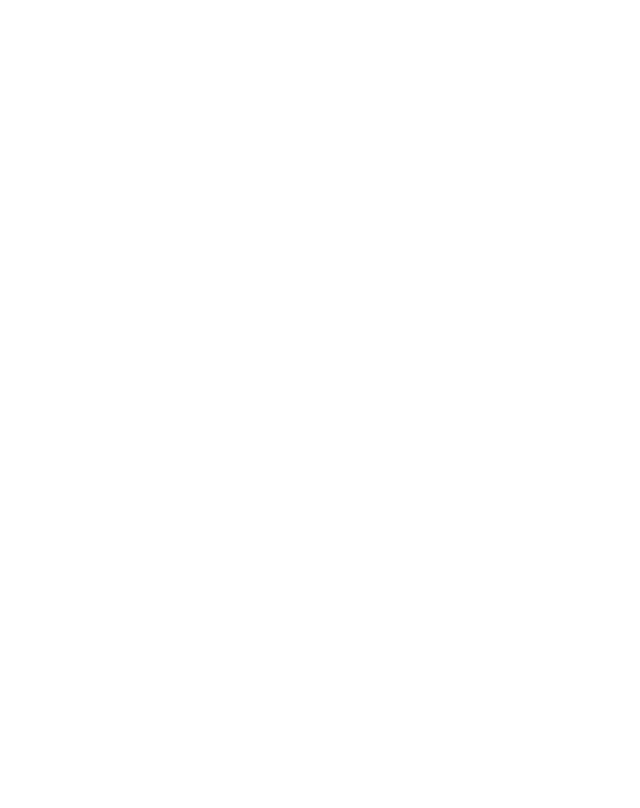
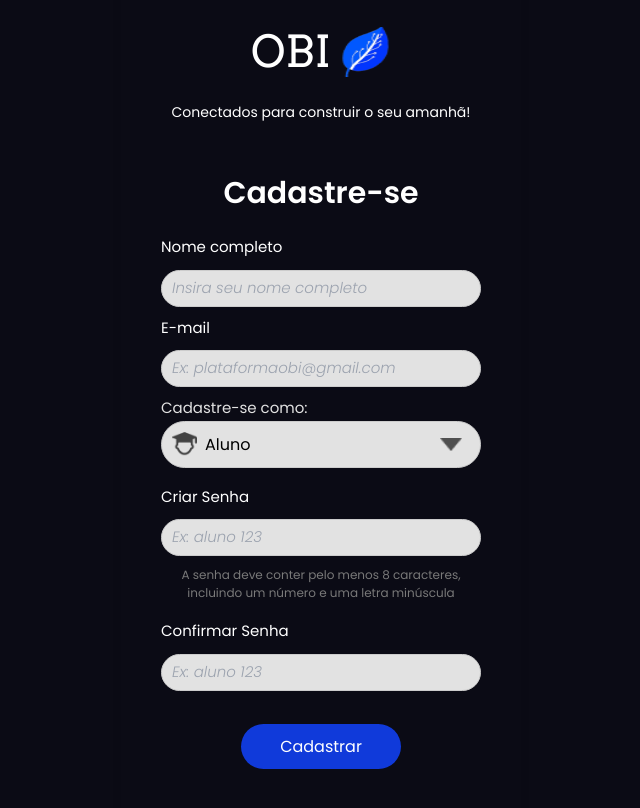
Before and after one commit to ruanpedroguedes/Sistema_Escolar-OBI, a website: page Front-End/cadastraUser.html in a window 1280 px wide. Shown: the whole page, without its empty margins (319-959 px from the left). Drawn offline with Linux system fonts and the light colour scheme.

Commit message:
Finalizado tela de cadastro

```diff
--- a/Front-End/cadastraUser.html
+++ b/Front-End/cadastraUser.html
@@ -3,9 +3,66 @@
 <head>
     <meta charset="UTF-8">
     <meta name="viewport" content="width=device-width, initial-scale=1.0">
-    <title>Cadastro de Aluno</title>
+    <title>Cadastro</title>
+    <link rel="stylesheet" href="styles/cadastroUser.css">
+    <link rel="stylesheet" href="styles/fonts.css">
 </head>
 <body>
+    <div class="form-container">
+        <div class="logo-name">
+            <h1>OBI</h1>
+            <img src="img/logobranca 1.png" alt="Logo" class="logo">
+        </div>
+        <p class="welcome-message">Conectados para construir o seu amanhã!</p>
 
+
+        <h2>Cadastre-se</h2>
+
+        <form action="/login" method="POST">
+            <label class="nomesLabel" id="labelNome" for="">Nome completo</label>
+            <input type="text" name="username" placeholder="Insira seu nome completo" required>
+
+            <label id="labelEmail" for="">E-mail</label>
+            <input type="password" name="password" placeholder="Ex: plataformaobi@gmail.com" required>
+
+            <div class="cadastro-container">
+                <label for="cargo">Cadastre-se como: </label>
+                <div class="select-container">
+                    <div class="custom-select">
+                        <div class="selected-option" id="selected-option">
+                            <img src="img/Student Male.png" alt="Aluno">
+                            <span>Aluno</span>
+                            <img class="polygon" style="width: 10; height: 13px;" src="img/Polygon 1.png" alt="">
+                        </div>
+                        <div class="options-container" id="options-container">
+                            <div data-value="aluno">
+                                <img src="img/Student Male.png" alt="Aluno">
+                                <span>Aluno</span>
+                            </div>
+                            <div data-value="professor">
+                                <img src="img/Tuition.png" alt="Professor">
+                                <span>Professor</span>
+                            </div>
+                            <div data-value="coordenacao">
+                                <img src="img/People.png" alt="Coordenação">
+                                <span>Coordenação</span>
+                            </div>
+                        </div>
+                    </div>
+                </div>
+            </div>
+            <br>
+            <label id="labelCriarSenha" for="">Criar Senha</label>
+            <input type="password" name="password" placeholder="Ex: aluno 123" required>
+
+            <p id="textoSenha">A senha deve conter pelo menos 8 caracteres, incluindo um número e uma letra minúscula</p>
+            <br>
+            <label id="labelConfirmarSenha" for="">Confirmar Senha</label>
+            <input type="password" name="password" placeholder="Ex: aluno 123" required>
+
+            <button type="submit" class="btn-cadastro">Cadastrar</button>
+        </form>
+
+        <script src="opcao.js"></script>
 </body>
 </html>
--- /dev/null
+++ b/Front-End/opcao.js
@@ -0,0 +1,24 @@
+const selectedOption = document.getElementById('selected-option');
+const optionsContainer = document.getElementById('options-container');
+const options = optionsContainer.querySelectorAll('div');
+
+selectedOption.addEventListener('click', () => {
+    optionsContainer.style.display = optionsContainer.style.display === 'none' || optionsContainer.style.display === ''
+        ? 'block'
+        : 'none';
+});
+
+options.forEach(option => {
+    option.addEventListener('click', () => {
+        const img = option.querySelector('img').src;
+        const text = option.querySelector('span').textContent;
+        selectedOption.innerHTML = `<img src="${img}" alt="${text}"><span>${text}</span>`;
+        optionsContainer.style.display = 'none';
+    });
+});
+
+document.addEventListener('click', function(event) {
+    if (!event.target.closest('.custom-select')) {
+        optionsContainer.style.display = 'none';
+    }
+});
--- /dev/null
+++ b/Front-End/styles/cadastroUser.css
@@ -0,0 +1,231 @@
+body {
+     margin: 0;
+     padding: 0;
+     height: 100vh;
+     display: flex;
+     justify-content: center;
+     align-items: center;
+     background-color: #0B0B15; /* Cor de fundo do body */
+ }
+
+ * {
+     margin: 0;
+     padding: 0;
+     box-sizing: border-box;
+ }
+
+ .form-container {
+     padding: 40px;
+     border-radius: 10px;
+     box-shadow: 0 4px 8px rgba(0, 0, 0, 0.1);
+     width: 100%;
+     max-width: 400px;
+     text-align: center;
+ }
+
+ .logo-name {
+     display: flex;
+     align-items: center;
+     justify-content: center;
+     margin-bottom: 20px;
+     font-family: "Arvo", serif;
+     font-size: 50px;
+     line-height: 61.74px;
+     color: white;
+ }
+
+ .logo {
+     width: 50px;
+     height: 50px;
+     margin-left: 10px;
+ }
+
+ h1 {
+     font-size: 44px;
+     font-weight: 300;
+ }
+
+ .welcome-message {
+     color: #FFFFFF;
+     font-family: "Poppins", system-ui;
+     font-size: 14px; /* Ajustado para um único tamanho */
+     font-weight: 400;
+     line-height: 18px;
+     text-align: center;
+     margin-bottom: 50px;
+ }
+
+ h2 {
+     color: #FFFFFF;
+     font-family: "Poppins", system-ui;
+     font-size: 30px;
+     font-weight: 600;
+     line-height: 45px;
+     margin: 0 0 20px 0; /* Ajustado para evitar valores desnecessários */
+ }
+
+ input[type="text"], input[type="password"] {
+     width: 100%;
+     padding: 10px;
+     margin: 10px 0;
+     border: 1px solid #ccc;
+     border-radius: 99px; /* Unificado a uma única declaração */
+     background-color: #E2E2E2;
+ }
+
+ input::placeholder { /* Para ambos os tipos de input */
+     color: #9CA3AF;
+     font-style: italic;
+     font-family: Poppins;
+     font-size: 15px;
+     font-weight: 300;
+     line-height: 22.5px;
+     text-align: left;
+ }
+
+ #labelNome,
+ #labelSenha,
+ #labelEmail,
+ #labelConfirmarSenha,
+ #labelCriarSenha {
+     font-family: Poppins;
+     font-size: 15px;
+     font-weight: 400;
+     line-height: 22.5px;
+     text-align: left;
+     color: #FFFFFF;
+ }
+
+ #labelNome {
+     padding-right: 80px;
+ }
+
+ #labelSenha {
+     padding-right: 240px;
+ }
+
+ .forgot-password {
+     color: white;
+     font-family: Poppins;
+     font-size: 15px;
+     font-weight: 400;
+     line-height: 22.5px;
+     text-align: left;
+     opacity: 0; /* Considerar revisar a necessidade de `opacity: 0;` */
+ }
+
+ .forgot-password:hover {
+     text-decoration: underline;
+     color: #007bff;
+ }
+
+ button {
+     width: 50%;
+     padding: 10px;
+     margin: 10px 0;
+     border: none;
+     border-radius: 5px;
+     font-size: 16px;
+     cursor: pointer;
+     font-family: Poppins;
+ }
+
+ .btn-cadastro {
+     background-color: #103ADA;
+     color: white;
+     border-radius: 99px;
+     margin-top: 23px;
+ }
+
+ .btn-cadastro:hover {
+     text-decoration: underline;
+ }
+
+ #textoSenha {
+     font-family: Poppins;
+     font-size: 12px;
+     font-weight: 400;
+     line-height: 18px;
+     text-align: center;
+     color: #797979;
+ }
+
+ .cadastro-container label {
+     font-family: Poppins;
+     font-size: 15px;
+     font-weight: 400;
+     line-height: 22.5px;
+     text-align: left;
+     color: #E2E2E2;
+ }
+
+ .custom-select {
+     position: relative;
+     display: inline-block;
+     width: 100%;
+ }
+
+ .selected-option {
+     display: flex;
+     align-items: center;
+     padding: 10px;
+     background-color: #E2E2E2;
+     border: 1px solid #ccc;
+     border-radius: 99px;
+     cursor: pointer;
+ }
+
+ .selected-option img {
+     margin-right: 8px;
+     width: 20px;
+     height: 20px;
+ }
+
+ .options-container {
+     position: absolute;
+     background-color: #E2E2E2;
+     border: 1px solid #ccc;
+     border-radius: 5px;
+     width: 100%;
+     display: none;
+     z-index: 1;
+ }
+
+ .options-container div {
+     display: flex;
+     align-items: center;
+     padding: 10px;
+     cursor: pointer;
+     background-color: #E2E2E2;
+ }
+
+ .options-container div:hover {
+     background-color: #d4d4d4;
+ }
+
+ #tipoCargo {
+     display: none;
+ }
+
+ .cadastro-container img {
+     background-color: #E2E2E2;
+     width: 25px;
+     height: 25px;
+ }
+
+ .options-container span,
+ .cadastro-container span {
+     background-color: #E2E2E2;
+     font-family: Poppins;
+ }
+
+ .polygon {
+     background-color: #E2E2E2;
+     margin-left: 190px;
+ }
+
+ label {
+     display: block;
+     margin-bottom: 1px;
+     text-align: left;
+ }
--- a/Front-End/styles/login.css
+++ b/Front-End/styles/login.css
@@ -82,8 +82,8 @@ border-radius: 99px;
 }
 
 input[type="text"]::placeholder {
-color: #9CA3AF; /* Cor do placeholder para o input de texto */
-font-style: italic; /* Estilo da fonte */
+color: #9CA3AF;
+font-style: italic;
 font-family: Poppins;
 font-size: 15px;
 font-style: italic;
```
Also changed, not shown: Front-End/img/People.png (added), Front-End/img/Polygon 1.png (added), Front-End/img/Student Male.png (added), Front-End/img/Tuition.png (added).
